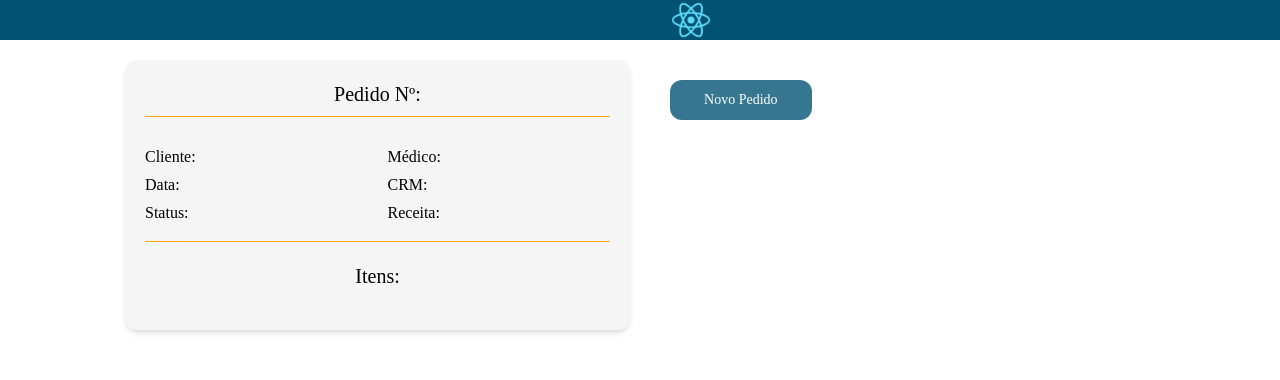
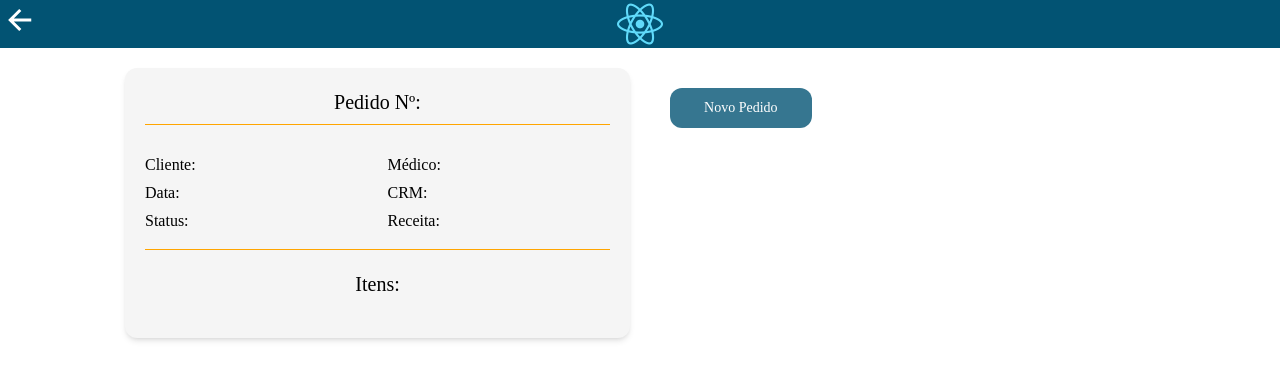
Before and after one commit to glgaspar/Front-End_Sprint2_FullStackDev_PUC-Rio, a React (Create React App) app: page /detalhe in a window 1280 px wide. Shown: the top 380 px of the page. Built offline with nearby package versions, Linux system fonts and the light colour scheme; the HTML template or start-up script is replaced by a standard one.

Commit message:
volta no header

```diff
--- a/src/components/Navbar/Navbar.jsx
+++ b/src/components/Navbar/Navbar.jsx
@@ -1,23 +1,32 @@
-import React, { useState } from "react";
-import { Link } from "react-router-dom";
+import React from "react";
+import { IconContext } from "react-icons";
+import * as Io from "react-icons/io5"
+import { Link, useNavigate } from "react-router-dom";
 import logo from "./logo192.png"
 function Navbar() {
 
+	const pathnname  = window.location.pathname
+
+	const navigate = useNavigate()
+
 	return (
 		<>
+			<IconContext.Provider value={{ color: "#ffffff" }}>
 				<div className="grid grid-cols-9 bg-main-blue">
 					<div className="p-1 col-span-2">
 						<div className="text-[2rem] cursor-pointer">
-							{/* <FaIcons.FaBars onClick={showSidebar} /> */}
+							{pathnname !== '/home' && <Io.IoArrowBackSharp onClick={()=>navigate('/home')} />}
 						</div>
 					</div>
-					<div className="col-span-3 ml-auto mr-0">
+					<div className="col-span-2"></div>
+					<div className="col-span-1 ml-auto mr-auto">
 						<Link to="/home">
-							<img src={logo} className="h-[5vh]" alt="logo" />
+							<img src={logo} className="h-[6vh]" alt="logo" />
 						</Link>
 					</div>
 
 				</div>
+			</IconContext.Provider>
 		</>
 	);
 }
```
